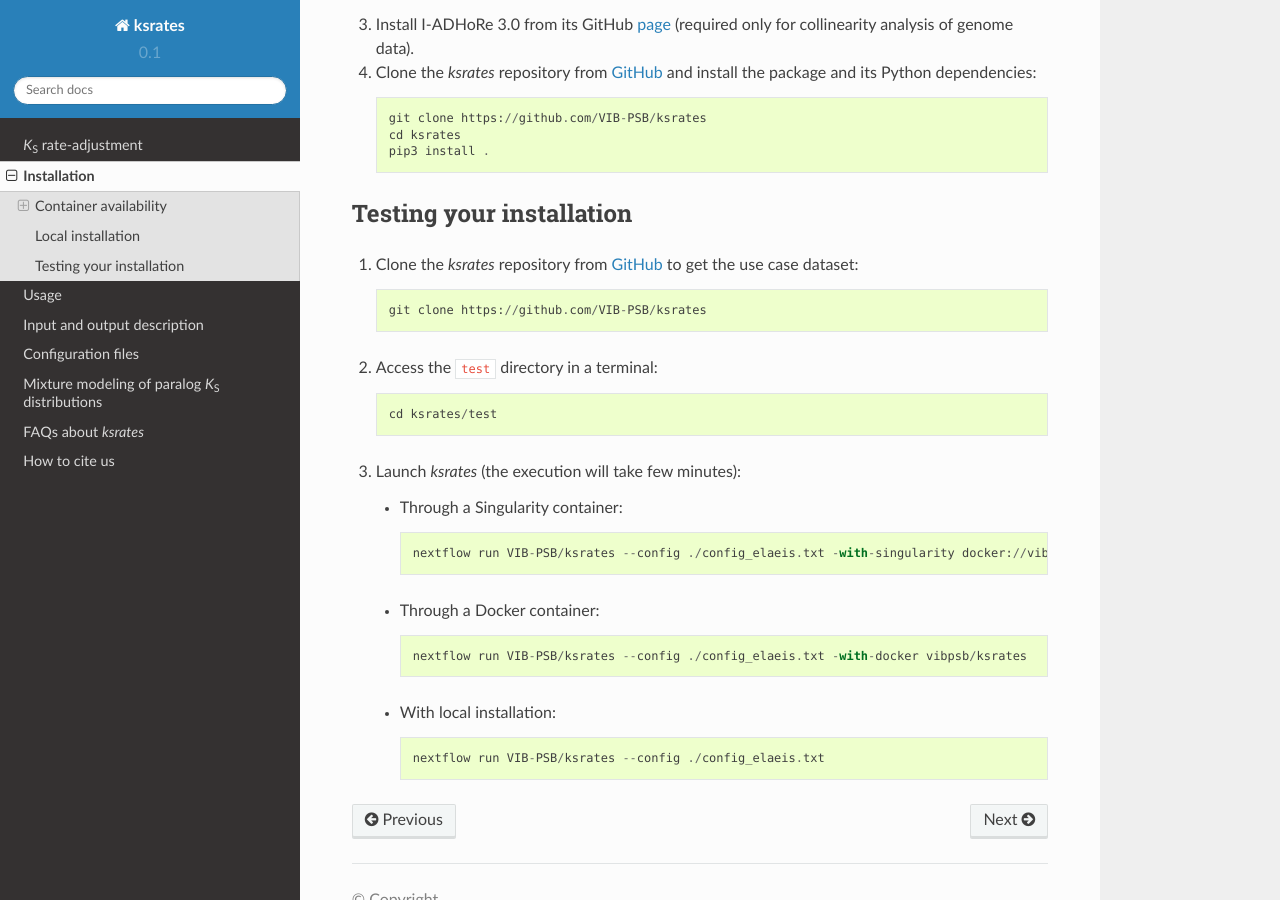
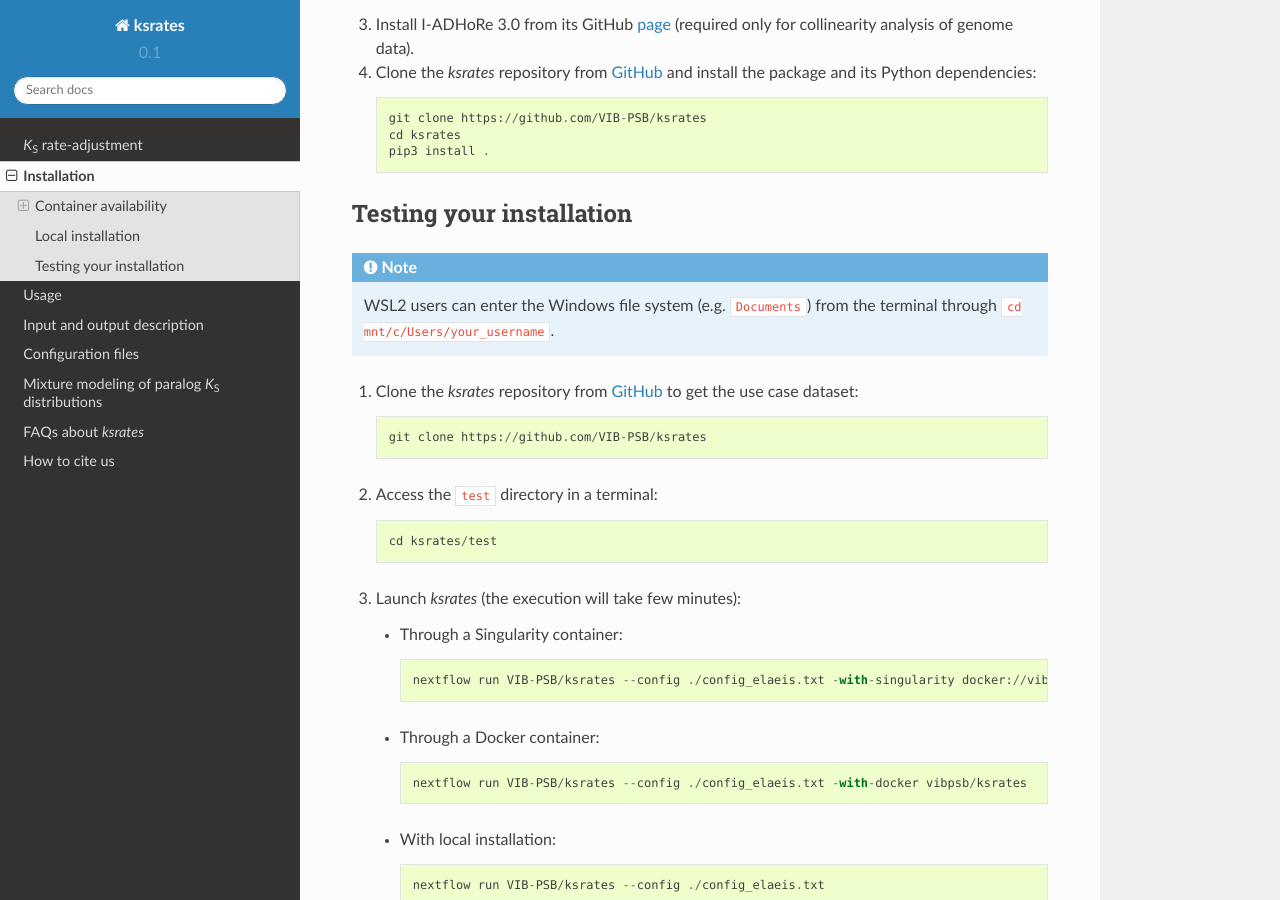
Before and after one commit to VIB-PSB/ksrates, a Sphinx documentation site: the page built from doc/source/installation.rst, in a window 1280 px wide and 900 px high, scrolled down 3294 px. Built offline with Sphinx 7.4.7 and the Read the Docs theme 2.0.0, drawn with Linux system fonts in a browser that asks for light colours.

Commit message:
WSL2: manual mounting of Windows filesystem
- Add note about how to mount the Windows
file system in the WSL2 terminal, which is
initialized by default in the Linux home.

```diff
--- a/doc/source/installation.rst
+++ b/doc/source/installation.rst
@@ -120,6 +120,9 @@
 Testing your installation
 =========================
 
+.. note::
+    WSL2 users can enter the Windows file system (e.g. ``Documents``) from the terminal through ``cd mnt/c/Users/your_username``.
+
 1.  Clone the *ksrates* repository from `GitHub <https://github.com/VIB-PSB/ksrates>`__ to get the use case dataset::
 
         git clone https://github.com/VIB-PSB/ksrates
```
